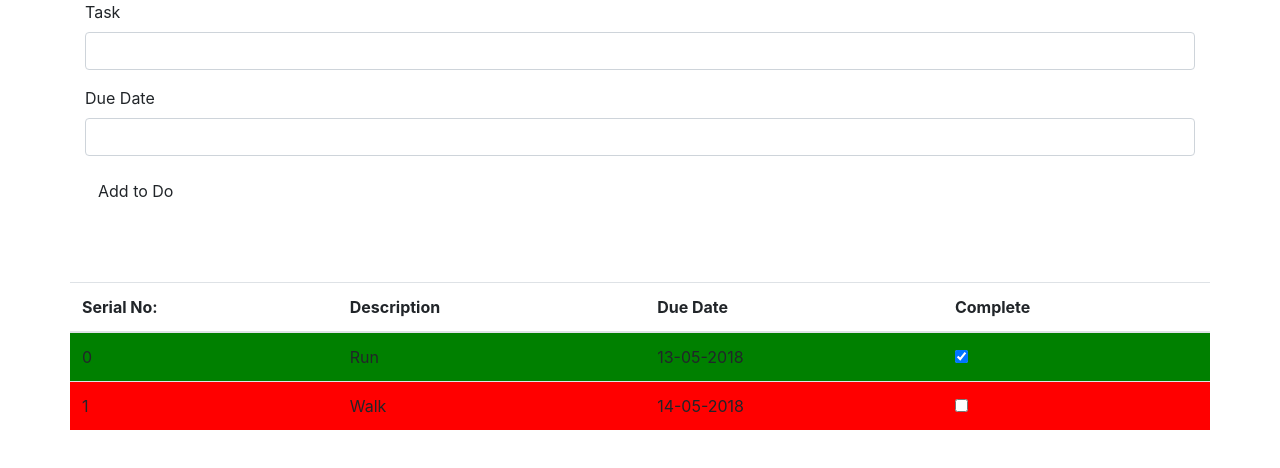
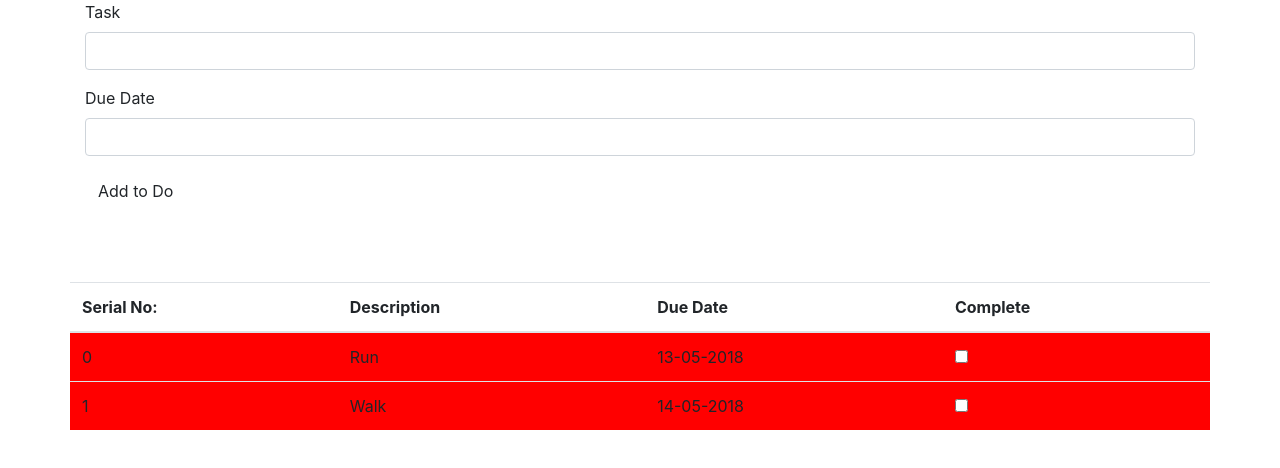
Before and after one commit to davidgriffo/ToDoAngular, an Angular app: page / in a window 1280 px wide. Shown: the top 468 px of the page. Built offline with nearby package versions, Linux system fonts and the light colour scheme.

Commit message:
small changes

```diff
--- a/src/app/app.component.ts
+++ b/src/app/app.component.ts
@@ -8,7 +8,7 @@ import { Component } from '@angular/core';
 export class AppComponent {
 
  todos : ToDo[] = [
-  {serialNumber: 0,task: 'Run',status: true,duedate: '13-05-2018'},
+  {serialNumber: 0,task: 'Run',status: false,duedate: '13-05-2018'},
   {serialNumber: 1,task: 'Walk',status: false,duedate: '14-05-2018'}
  ];
  task: string;
```
Also changed, not shown: 1 other file (tests, documents, lock files or other folders).
